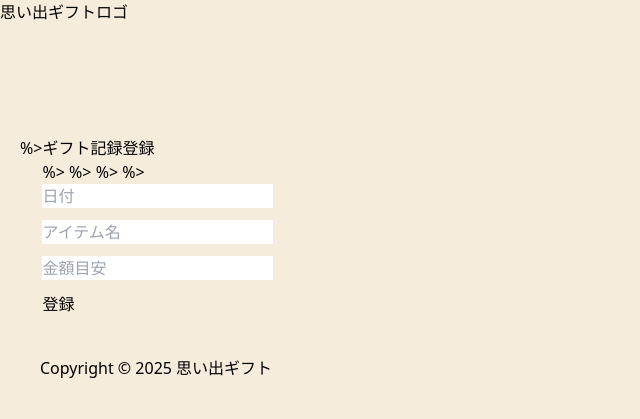
After one commit to s3s7/omoide_gift, a Rails app: page /gift_records/new in a window 1280 px wide. The commit adds this page. Shown: the top 419 px of the page, without its empty margins (0-640 px from the left). Run offline with Rails 7, Linux system fonts and the light colour scheme; style sheets or scripts are compiled from the project's sources; parts of the project's set-up code (start-up, migrations or seed data) failed here and were passed over.

Commit message:
feat:新しいギフト記録作成中

```diff
--- a/app/controllers/gift_records_controller.rb
+++ b/app/controllers/gift_records_controller.rb
@@ -1,4 +1,37 @@
 class GiftRecordsController < ApplicationController
-  # def index
-  # end
+  def index
+  end
+
+   def new
+    @gift_record = GiftRecord.new
+  end
+
+  def create
+    if @user.present?
+     @user.gift_records
+
+      @gift_record = current_user.gift_records.build(gift_record_params)
+      if @gift_record.save
+        redirect_to gift_records_path, success: t('defaults.flash_message.created', item: GiftRecord.model_name.human)
+      else
+        flash.now[:danger] = t('defaults.flash_message.not_created', item: GiftRecord.model_name.human)
+        render :new, status: :unprocessable_entity
+      end
+
+    else
+      @gift_record = GiftRecord.new
+       flash.now[:danger] = t('defaults.flash_message.not_created', item: GiftRecord.model_name.human)
+      render :new, status: :unprocessable_entity
+    end
+  end
+
+  def show
+    @gift_record = GiftRecord.find(params[:id])
+    @comment = Comment.new
+    @comments = @gift_record.comments.includes(:user).order(created_at: :desc)
+  end
+
+  def edit
+    @gift_record = current_user.gift_records.find(params[:id])
+  end
 end
--- /dev/null
+++ b/app/views/gift_records/_form.html.erb
@@ -0,0 +1,30 @@
+<%= form_with model: gift_record do |f| %>
+  <%= render 'shared/error_messages', object: f.object %>
+  <%# <div class="mb-3">
+    <%= f.text_field :event, class: "form-control" , placeholder: t('gift_records.new.event') %>
+  <%# </div> %>
+  <%# <div class="mb-3">
+    <%= f.text_field :gift_people, class: "form-control" , placeholder: t('gift_records.new.gift_people') %>
+  <%# </div> %> %>
+  <%# <div class="mb-3">
+    <%= f.text_field :relationship, class: "form-control" , placeholder: t('gift_records.new.relationship') %>
+  <%# </div> %> %> %>
+<div class="mb-3">
+    <%= f.text_field :gift_at, class: "form-control" , placeholder: t('gift_records.new.date') %>
+  </div>
+  <div class="mb-3">
+    <%= f.text_field :item_name, class: "form-control" , placeholder: t('gift_records.new.item') %>
+  </div>
+  <div class="mb-3">
+    <%= f.text_field :amount, class: "form-control" , placeholder: t('gift_records.new.amount') %>
+  </div>
+
+
+ <%# <div class="mb-3">
+    <%= f.label :image %>
+    <%# <%= f.file_field :image, class: "form-control", accept: 'image/*' , placeholder: t('gift_records.new.image') %>
+    <%# <%= f.hidden_field :board_image_cache %>
+  <%# </div> %>
+
+  <%= f.submit nil, class: "btn btn-primary" %>
+<% end %>
--- /dev/null
+++ b/app/views/gift_records/new.html.erb
@@ -0,0 +1,11 @@
+<%= render 'shared/error_messages', object: @gift_record %>
+<% content_for(:title, t('.title')) %>
+<div class="container">
+  <div class="row">
+    <div class="col-lg-8 offset-lg-2">
+      <h1><%= t('.title') %></h1>
+      <%= render 'form', gift_record: @gift_record %>
+
+    </div>
+  </div>
+</div>
--- a/app/views/layouts/application.html.erb
+++ b/app/views/layouts/application.html.erb
@@ -6,6 +6,12 @@
     <meta name="apple-mobile-web-app-capable" content="yes">
     <%= csrf_meta_tags %>
     <%= csp_meta_tag %>
+
+    <style>
+      body {
+        background-color: #F6ECDC; /* 任意の色 */
+      }
+    </style>
 
     <%= yield :head %>
 
@@ -24,6 +30,8 @@
     <main class="container mx-auto mt-28 px-5 flex">
       <%= yield %>
     </main>
+      <%= render 'shared/flash_message' %>
+
     <%= render 'shared/footer' %>
   </body>
 </html>
--- a/app/views/shared/_error_messages.html.erb
+++ b/app/views/shared/_error_messages.html.erb
@@ -1,6 +1,8 @@
+<%# <% if object && object.errors.any? %> %>
 <% if object.errors.any? %>
+
   <div id="error_explanation" class="alert alert-danger">
-    <ul class="mb-0">
+    <ul class="mb-0">j
       <% object.errors.each do |error| %>
         <li>
           <%= error.full_message %>
--- /dev/null
+++ b/app/views/shared/_flash_message.html.erb
@@ -0,0 +1,5 @@
+<% flash.each do |message_type, message| %>
+  <div class="alert alert-<%= message_type %>">
+    <%= message %>
+  </div>
+<% end %>
--- a/config/locales/models/ja.yml
+++ b/config/locales/models/ja.yml
@@ -2,20 +2,20 @@ ja:
   helpers:
     submit:
       create: 登録
-      submit: 保存
+      # submit: 保存
       update: 更新
     label:
       email: メールアドレス
       password: パスワード
   defaults:
       flash_message:
-      created: "%{item}を作成しました"
-      not_created: "%{item}を作成出来ませんでした"
-      updated: "%{item}を更新しました"
-      not_updated: "%{item}を更新出来ませんでした"
-      deleted: "%{item}を削除しました"
-      require_login: ログインしてください
-      not_authorized: 権限がありません
+        created: "%{item}を作成しました"
+        not_created: "新しいギフト記録を作成出来ませんでした"
+        updated: "%{item}を更新しました"
+        not_updated: "%{item}を更新出来ませんでした"
+        deleted: "%{item}を削除しました"
+        require_login: ログインしてください
+        not_authorized: 権限がありません
   devise:
     registrations:
       new:
@@ -33,3 +33,80 @@ ja:
     show:
       title: ユーザープロフィール
       subtitle: ユーザープロフィールを表示します
+  gift_records:
+    index:
+      title: ギフト記録一覧
+      subtitle: ギフト記録の一覧を表示します
+      gift_record: ギフト記録
+      no_gift_records: ギフト記録がありません
+    new:
+      title: ギフト記録登録
+      subtitle: ギフト記録を登録します
+      event: イベント名
+      gift_people: ギフト相手
+      relationship: 関係性
+      date: 日付
+      item: アイテム名
+      amount: 金額目安
+      image: ギフト画像(準備中)
+      memo: ギフトの説明
+
+      image_placeholder: ギフト画像を選択してください
+      image_upload: ギフト画像をアップロード
+      submit: 登録
+      to_gift_record_index: ギフト記録一覧へ
+  #   edit:
+  #     title: ギフト記録編集
+  #     subtitle: ギフト記録を編集します
+  #     name: ギフト名
+  #     description: ギフトの説明
+  #     image: ギフト画像
+  #     submit: 更新
+  #     to_gift_record_index: ギフト記録一覧へ
+  #   show:
+  #     title: ギフト記録詳細
+  #     subtitle: ギフト記録の詳細を表示します
+  #     name: ギフト名
+  #     description: ギフトの説明
+  #     image: ギフト画像
+  #     created_at: 作成日時
+  #     updated_at: 更新日時
+  #     to_gift_record_index: ギフト記録一覧へ
+  #     edit: 編集
+  #     delete: 削除
+  #     confirm_delete: 本当に削除しますか？
+  #     delete_success: ギフト記録を削除しました
+  #     delete_failure: ギフト記録の削除に失敗しました
+  #     not_found: ギフト記録が見つかりません
+  #     not_authorized: ギフト記録の編集権限がありません
+  #     require_login: ギフト記録を表示するにはログインが必要です
+  # shared:
+  #   error_messages:
+  #     title: エラー
+  #     message: 以下のエラーが発生しました:
+  #     item: アイテム
+  #     errors: エラー
+  #     not_found: アイテムが見つかりません
+  #     not_authorized: アクセス権限がありません
+  #     require_login: ログインが必要です
+  # layouts:
+  #   application:
+  #     title: Omoide Gift
+  #     subtitle: 思い出のギフトを共有する
+  #     home: ホーム
+  #     gift_records: ギフト記録
+  #     new_gift_record: ギフト記録登録
+  #     edit_gift_record: ギフト記録編集
+  #     user_profile: ユーザープロフィール
+  #     login: ログイン
+  #     logout: ログアウト
+  #     register: ユーザー登録
+  #     edit_profile: プロフィール編集
+  #     submit: 保存
+  #     cancel: キャンセル
+  #     back: 戻る
+  #     footer: © 2023 Omoide Gift. All rights reserved.
+  #     powered_by: Powered by Omoide Gift
+  #     privacy_policy: プライバシーポリシー
+  #     terms_of_service: 利用規約
+  #     contact: お問い合わせ
--- a/config/routes.rb
+++ b/config/routes.rb
@@ -1,12 +1,10 @@
 Rails.application.routes.draw do
   devise_for :users
-  # devise_for :users
 
-  # get "users/new"
-  # get "users/create"
   # get "gift_records/index"
 
   # resources :users
+  resources :gift_records
   # Define your application routes per the DSL in https://guides.rubyonrails.org/routing.html
 
   # Reveal health status on /up that returns 200 if the app boots with no exceptions, otherwise 500.
```
Also changed, not shown: app/models/gift_person.rb (+10 -0 lines), app/views/gift_records/index.html.erb (+9 -0 lines).
